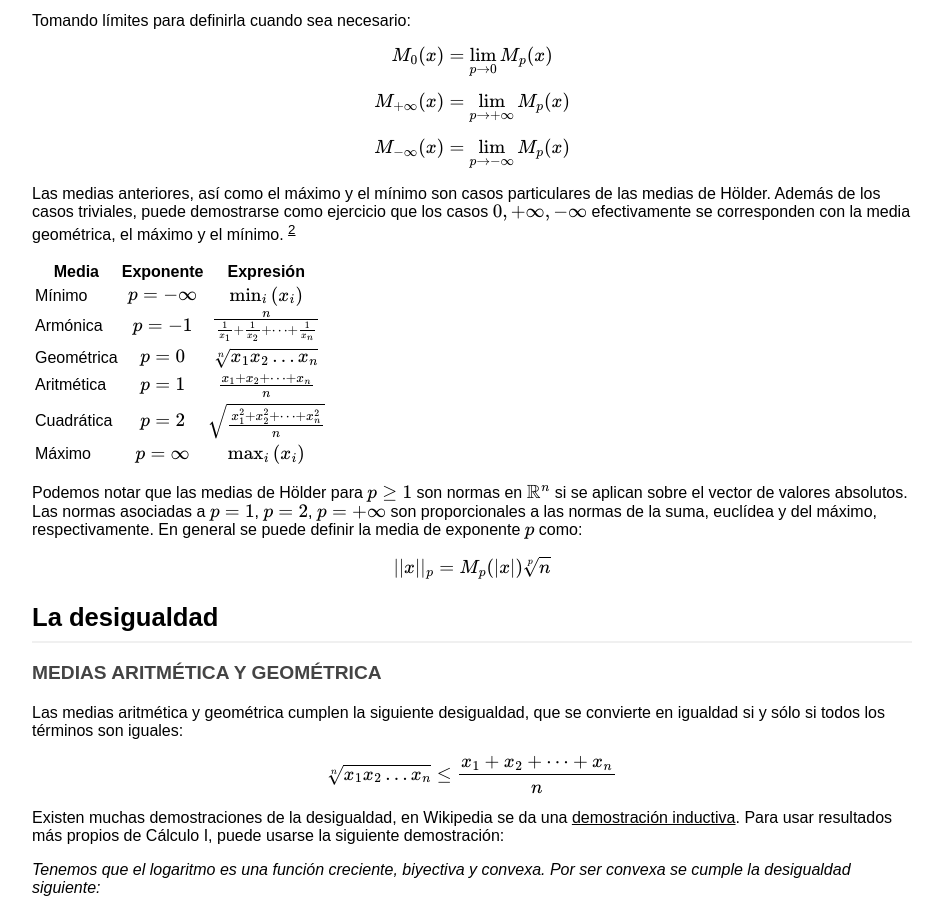
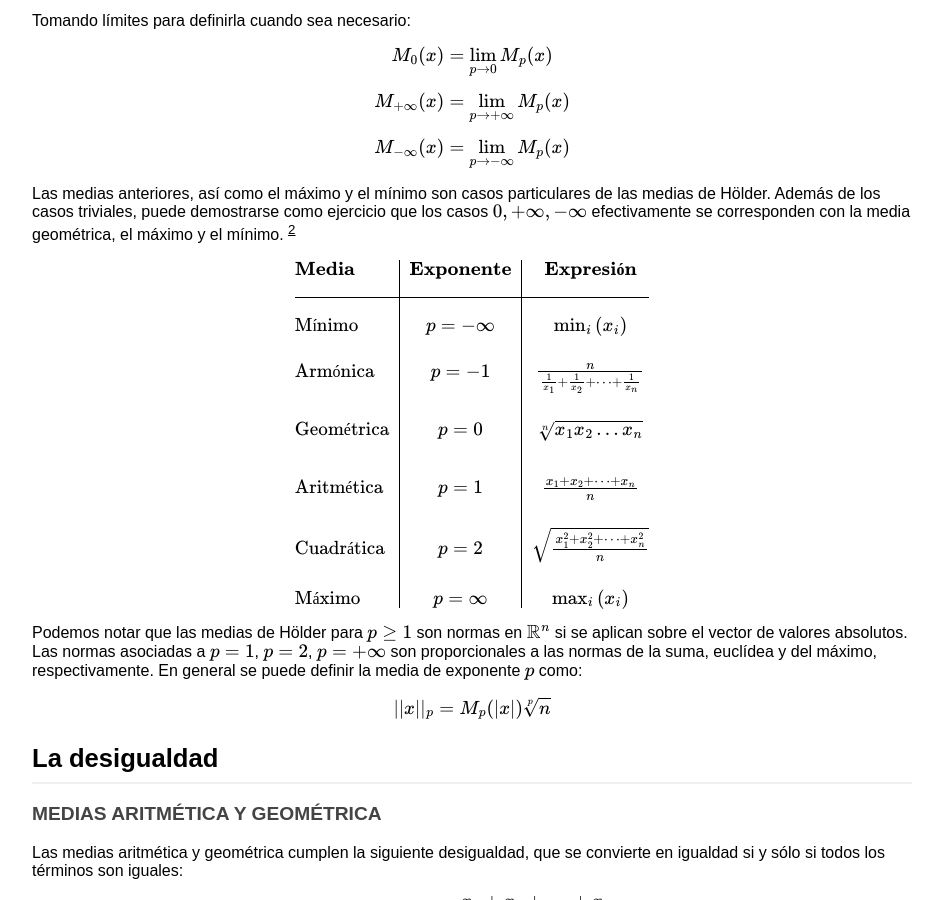
Before and after one commit to libreim/blog, a Jekyll site: the page built from _posts/2014-4-12-desigualdad-medias.md, in a window 1280 px wide and 900 px high, scrolled down 2203 px. Shown: the whole window, without its empty margins (168-1111 px from the left). Built offline with Jekyll 4.4.1, drawn with Linux system fonts in a browser that asks for light colours; formulas are drawn with MathJax 3; comment, search, counter and statistics services are not loaded.

Commit message:
[Medias] Tablas en MathJax

```diff
--- a/_posts/2014-4-12-desigualdad-medias.md
+++ b/_posts/2014-4-12-desigualdad-medias.md
@@ -119,14 +119,18 @@ con la media geométrica, el máximo y el mínimo.  [^gmeanproof]
 
 [^gmeanproof]: [Derivación de la media geométrica como media de Hölder](http://planetmath.org/sites/default/files/texpdf/35741.pdf)
 
-Media     |  Exponente   | Expresión
-----------|:------------:|:----------:
-Mínimo    | `$p=-\infty$`|`$\min_i{(x_i)}$`
-Armónica  | `$p=-1$`     |`$\frac{n}{\frac{1}{x_1} + \frac{1}{x_2} + \dots + \frac{1}{x_n}}$`
-Geométrica| `$p=0$`      |`$\sqrt[n]{x_1x_2 \dots x_n}$`
-Aritmética| `$p=1$`      |`$\frac{x_1 + x_2 + \dots + x_n}{n}$`
-Cuadrática| `$p=2$`      |`$\sqrt{\frac{x_1^2 + x_2^2 + \dots + x_n^2}{n}}$`
-Máximo    | `$p=\infty$` |`$\max_i{(x_i)}$`
+`$$
+\begin{array}{l|c|c}
+\mathbf{Media} & \mathbf{Exponente} & \mathbf{Expresión} \\[1.5em]
+\hline
+\text{Mínimo} & p=-\infty & \min_i{(x_i)} \\[1em]
+\text{Armónica} & p=-1 & \frac{n}{\frac{1}{x_1} + \frac{1}{x_2} + \dots + \frac{1}{x_n}} \\[1em]
+\text{Geométrica} & p=0 &  \sqrt[n]{x_1x_2 \dots x_n} \\[1.5em]
+\text{Aritmética} & p=1 & \frac{x_1 + x_2 + \dots + x_n}{n} \\[1em]
+\text{Cuadrática} & p=2 & \sqrt{\frac{x_1^2 + x_2^2 + \dots + x_n^2}{n}}\\[1em]
+\text{Máximo} & p=\infty &  \max_i{(x_i)} \\[1em]
+\end{array}
+$$`
 
 Podemos notar que las medias de Hölder para `$p \geq 1$` son normas en
 `$\mathbb{R}^n$` si se aplican sobre el vector de valores absolutos.
```
